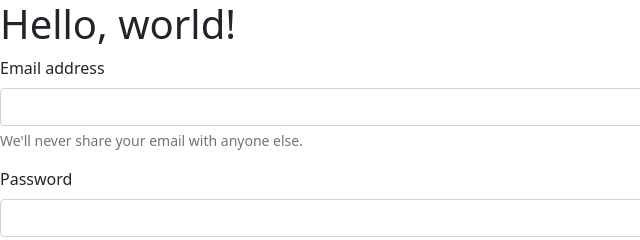
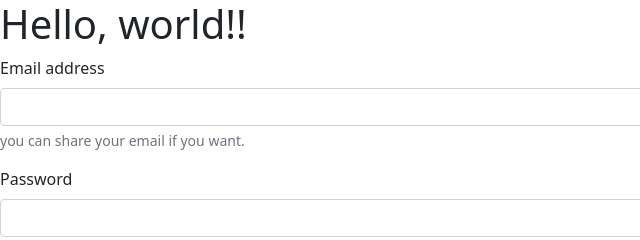
Before and after one commit to abdel-bakadiri/centralized-workflow, a plain HTML site: page index.html in a window 1280 px wide. Shown: the top 240 px of the page, 0-640 px from the left. Drawn offline with nearby package versions, Linux system fonts and the light colour scheme.

Commit message:
cahnge text in a form

```diff
--- a/index.html
+++ b/index.html
@@ -16,7 +16,7 @@
     <title>Hello, world!</title>
   </head>
   <body>
-    <h1>Hello, world!</h1>
+    <h1>Hello, world!!</h1>
     <form>
       <div class="mb-3">
         <label for="exampleInputEmail1" class="form-label">Email address</label>
@@ -27,7 +27,7 @@
           aria-describedby="emailHelp"
         />
         <div id="emailHelp" class="form-text">
-          We'll never share your email with anyone else.
+          you can share your email if you want.
         </div>
       </div>
       <div class="mb-3">
```
